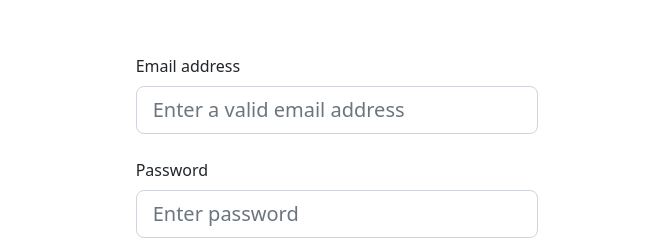
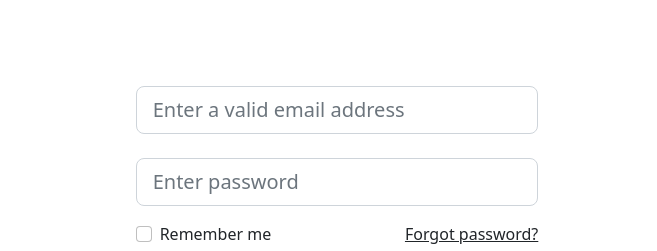
Before and after one commit to techkelster/temari_store, a plain HTML site: page index.html in a window 1280 px wide. Shown: the part 141-392 px from the top of the page, 623-1280 px from the left. Drawn offline with nearby package versions, Linux system fonts and the light colour scheme.

Commit message:
margin add

```diff
--- a/index.html
+++ b/index.html
@@ -16,7 +16,7 @@
   </head>
   <body>
     <section class="vh-100">
-      <div class="container-fluid h-custom">
+      <div class="container-fluid h-custom" style="margin-bottom: 20px">
         <div class="row d-flex justify-content-center align-items-center h-100">
           <div class="col-md-9 col-lg-6 col-xl-5">
             <img src="images/logo.png" class="img-fluid" alt="Sample image" />
@@ -25,9 +25,6 @@
             <form>
               <!-- Email input -->
               <div class="form-outline mb-4">
-                <label class="form-label" for="form3Example3"
-                  >Email address</label
-                >
                 <input
                   type="email"
                   id="form3Example3"
@@ -38,7 +35,6 @@
 
               <!-- Password input -->
               <div class="form-outline mb-3">
-                <label class="form-label" for="form3Example4">Password</label>
                 <input
                   type="password"
                   id="form3Example4"
```
